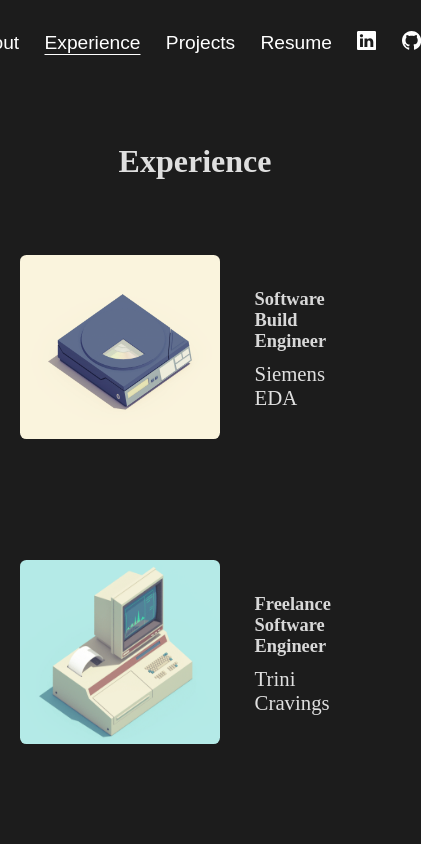
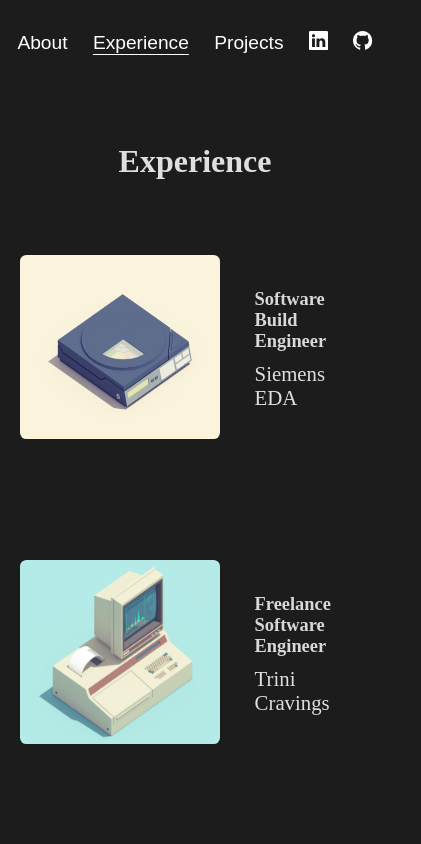
Before and after one commit to kylejosephswe/Personal-Website, a React (Create React App) app: page /experience in a window 390 px wide. Shown: the top 844 px of the page, 421 px wide, since content can reach past the window. Built offline with nearby package versions, Linux system fonts and the light colour scheme.

Commit message:
Fixed a visual bug by removing the resume from the mobile view.

```diff
--- a/src/App.css
+++ b/src/App.css
@@ -439,6 +439,10 @@
     width: 1.2rem;
   }
 
+  .resume {
+    display: none;
+  }
+
   /* INTRO */
 
   .intro-flex {
--- a/src/components/Navbar.js
+++ b/src/components/Navbar.js
@@ -71,12 +71,12 @@
           )}
         </Link>
         <a
-          className="a-link"
+          className="a-link resume"
           href="https://drive.google.com/file/d/1L7Gjj1lTa1cMDUvVkYbMs6x3pwgDje1T/view?usp=sharing"
           target="_blank"
           rel="noreferrer"
         >
-          <h4 className="nav-text">Resume</h4>
+          <h4 className="nav-text resume">Resume</h4>
         </a>
         <a
           href="https://www.linkedin.com/in/kylejosephswe/"
```
